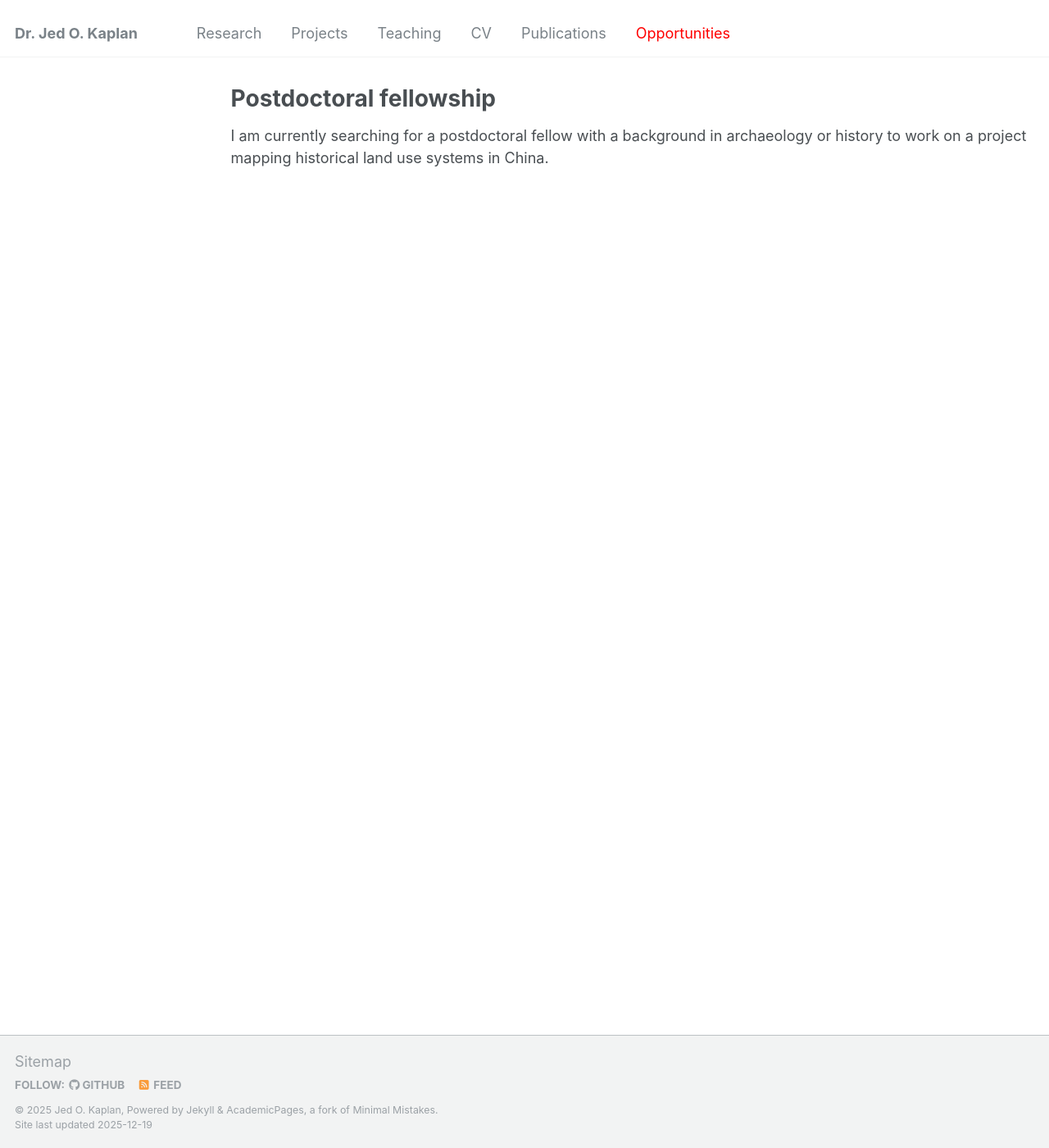
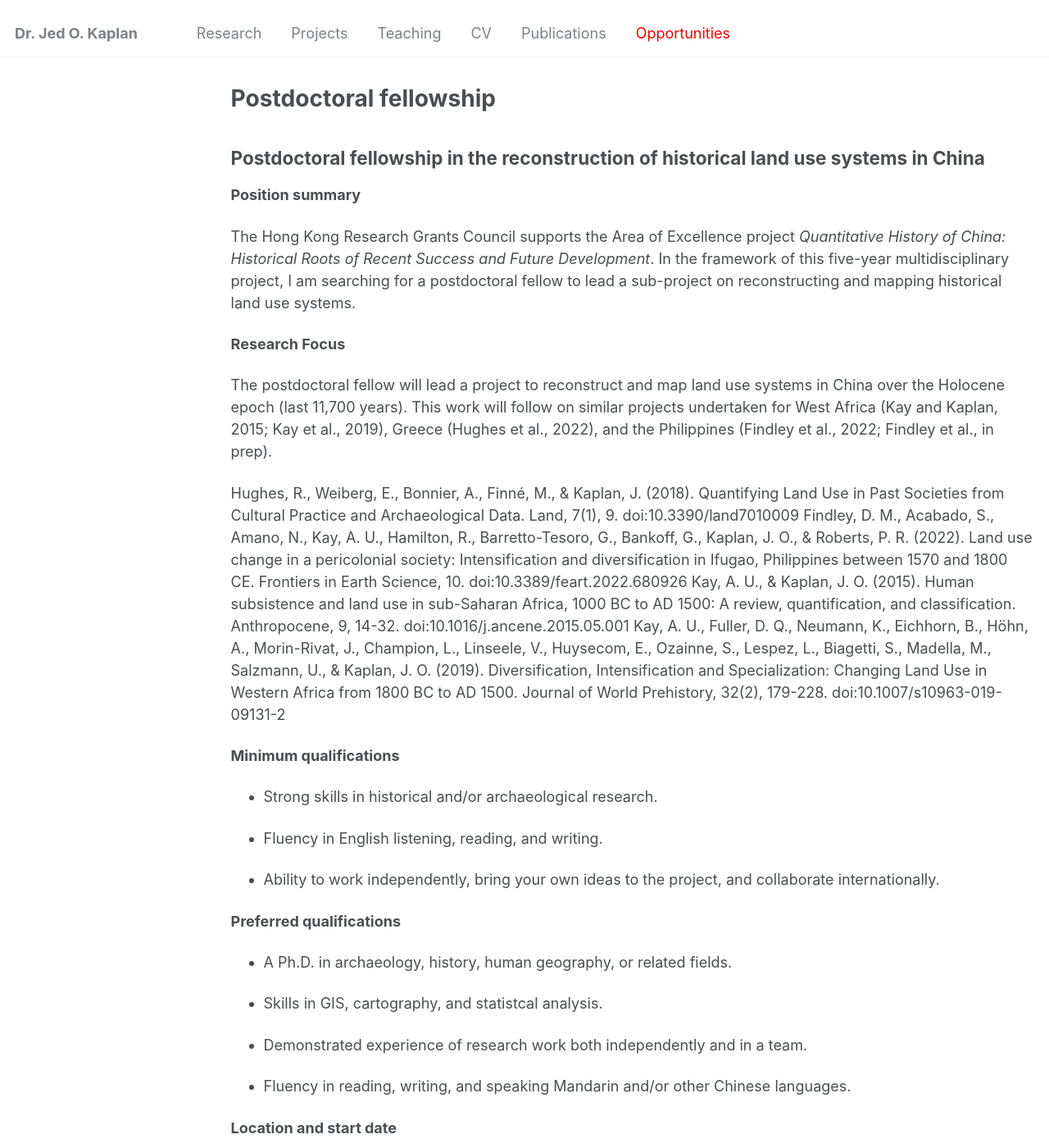
Before and after one commit to jedokaplan/jedokaplan.github.io, a Jekyll site: the page built from _opportunities/3_Postdoc_landuse-China.md, in a window 1280 px wide and 1400 px high. Shown: the whole window at 82% size. Built offline with Jekyll 4.4.1, drawn with Linux system fonts in a browser that asks for light colours; some of the changed text lies outside the part shown.

Commit message:
update to postdoc advert

```diff
--- a/_opportunities/3_Postdoc_landuse-China.md
+++ b/_opportunities/3_Postdoc_landuse-China.md
@@ -5,4 +5,76 @@ excerpt: "Postdoctoral fellowship in the reconstruction of historical land use s
 collection: jobs
 ---
 
-I am currently searching for a postdoctoral fellow with a background in archaeology or history to work on a project mapping historical land use systems in China.
+## Postdoctoral fellowship in the reconstruction of historical land use systems in China
+
+**Position summary**
+
+The Hong Kong Research Grants Council supports the Area of Excellence project *Quantitative History of China: Historical Roots of Recent Success and Future Development*. In the framework of this five-year multidisciplinary project, I am searching for a postdoctoral fellow to lead a sub-project on reconstructing and mapping historical land use systems.
+
+**Research Focus**
+
+The postdoctoral fellow will lead a project to reconstruct and map land use systems in China over the Holocene epoch (last 11,700 years). This work will follow on similar projects undertaken for West Africa (Kay and Kaplan, 2015; Kay et al., 2019), Greece (Hughes et al., 2022), and the Philippines (Findley et al., 2022; Findley et al., in prep).
+
+Hughes, R., Weiberg, E., Bonnier, A., Finné, M., & Kaplan, J. (2018). Quantifying Land Use in Past Societies from Cultural Practice and Archaeological Data. Land, 7(1), 9. doi:10.3390/land7010009
+Findley, D. M., Acabado, S., Amano, N., Kay, A. U., Hamilton, R., Barretto-Tesoro, G., Bankoff, G., Kaplan, J. O., & Roberts, P. R. (2022). Land use change in a pericolonial society: Intensification and diversification in Ifugao, Philippines between 1570 and 1800 CE. Frontiers in Earth Science, 10. doi:10.3389/feart.2022.680926
+Kay, A. U., & Kaplan, J. O. (2015). Human subsistence and land use in sub-Saharan Africa, 1000 BC to AD 1500: A review, quantification, and classification. Anthropocene, 9, 14-32. doi:10.1016/j.ancene.2015.05.001
+Kay, A. U., Fuller, D. Q., Neumann, K., Eichhorn, B., Höhn, A., Morin-Rivat, J., Champion, L., Linseele, V., Huysecom, E., Ozainne, S., Lespez, L., Biagetti, S., Madella, M., Salzmann, U., & Kaplan, J. O. (2019). Diversification, Intensification and Specialization: Changing Land Use in Western Africa from 1800 BC to AD 1500. Journal of World Prehistory, 32(2), 179-228. doi:10.1007/s10963-019-09131-2
+
+**Minimum qualifications**
+
+- Strong skills in historical and/or archaeological research.
+
+- Fluency in English listening, reading, and writing.
+
+- Ability to work independently, bring your own ideas to the project, and collaborate internationally.
+
+**Preferred qualifications**
+
+- A Ph.D. in archaeology, history, human geography, or related fields.
+
+- Skills in GIS, cartography, and statistcal analysis.
+
+- Demonstrated experience of research work both independently and in a
+  team.
+
+- Fluency in reading, writing, and speaking Mandarin and/or other Chinese languages.
+
+**Location and start date**
+
+This position requires full-time, in-person presence at the University of Calgary main campus, in Calgary, Alberta, Canada. Secondments with project partners in Hong Kong and Mainland China may be part of the work.
+
+The starting date for this position can be as early as 1 January 2026
+and will be subject to arrangement with the selected candidate.
+
+**Funding and support**
+
+This position includes a competitive salary based on skills and experience that may be augmented with scholarships, and additional support for travel, conferences, and other research expenses. Support is for a period of 3 years, contingent on satisfactory progress and funding.
+
+**Application instructions**
+
+Applicants should submit the following materials as **a single PDF
+file** [at this link](https://tally.so/r/A7K2WW){:target="_blank"}:
+
+- A one-page statement describing your research interests and
+  experience, and career goals.
+
+- A short CV that includes a list of your relevant research skills and
+  background.
+
+- Scans of your university transcript(s).
+
+- Scans of your IELTS (Academic), TOEFL, or equivalent language test
+  results, *if English is not your mother tongue*.
+
+*Informal inquiries by email are welcome.*
+
+**Assessment criteria and other qualifications**
+
+Consideration will be given to good collaborative skills, drive and
+independence, and how the applicant's experience and skills complement
+and strengthen ongoing research within the research group, and how they
+stand to contribute to its future development.
+
+Review of applications will commence on **1 January 2026** and continue until the position is filled.
+
+*Please note that due to the high number of applications received only shortlisted candidates will be contacted.*
```
Also changed, not shown: 1 other file.
